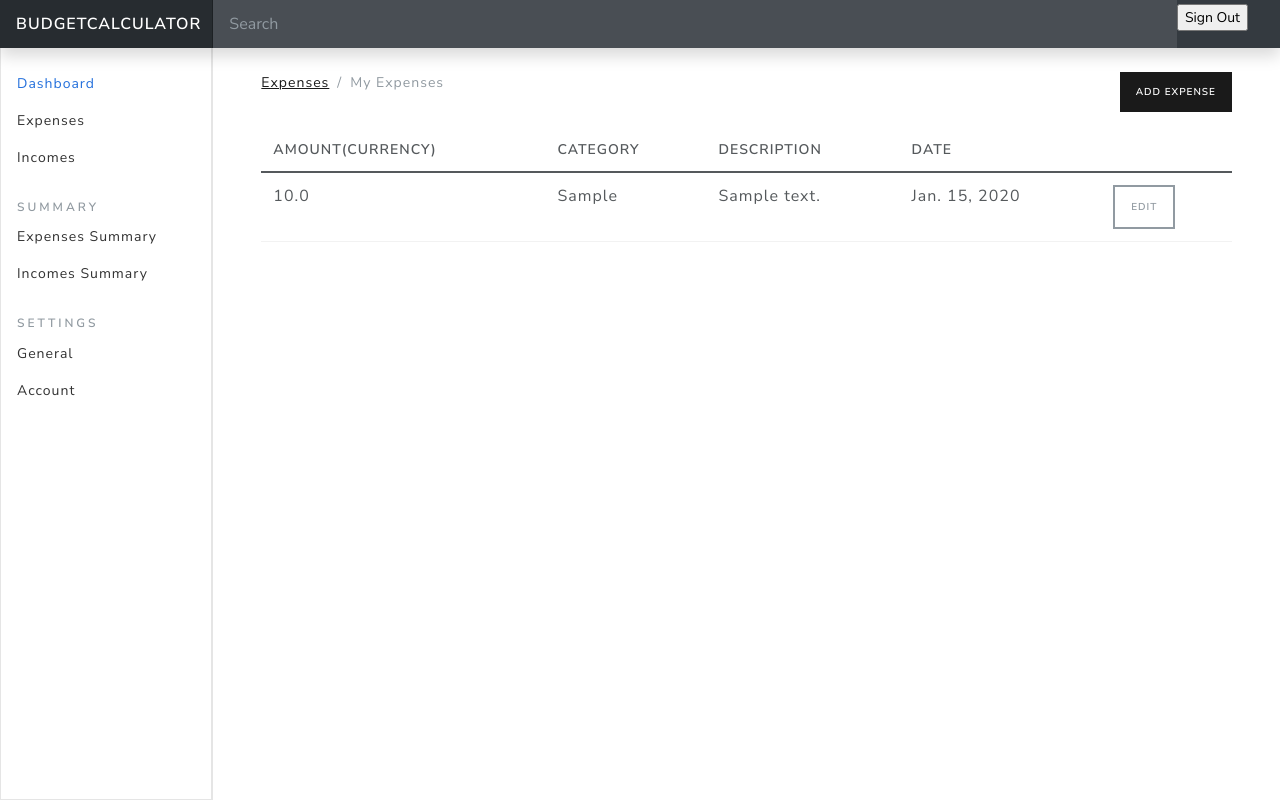
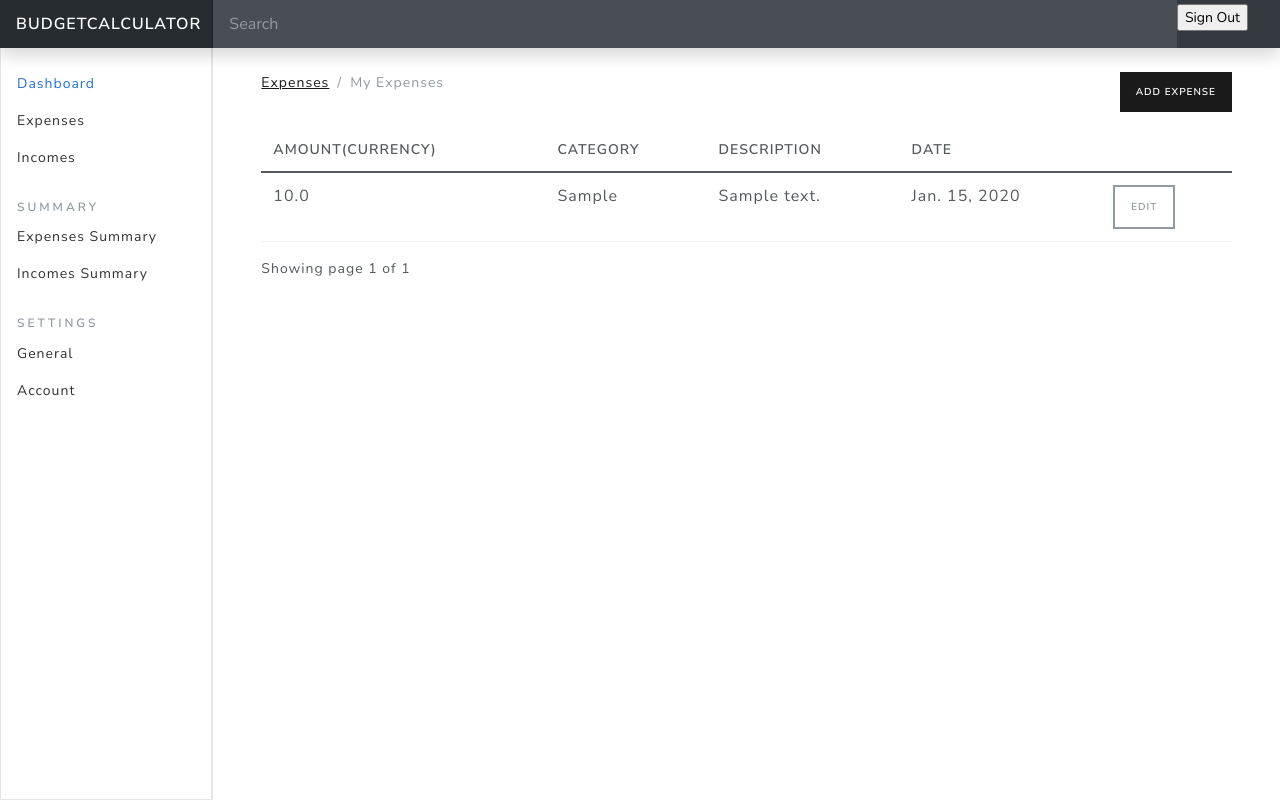
Before and after one commit to PJankowskii/project_django_web_site, a Django app: page / in a window 1280 px wide. Run offline with Django 3.2, Linux system fonts and the light colour scheme; a user stored in the database is signed in; tables that the repository leaves empty hold one stand-in row (values such as "Sample post"); some libraries are stand-ins or nearby versions.

Commit message:
Added pagination in expenses/index.html.

```diff
--- a/budget_web_site/expenses/views.py
+++ b/budget_web_site/expenses/views.py
@@ -2,6 +2,7 @@ from django.shortcuts import render, redirect
 from django.contrib.auth.decorators import login_required
 from .models import Category, Expense
 from django.contrib import messages
+from django.core.paginator import Paginator
 
 
 # Create your views here.
@@ -9,8 +10,12 @@ from django.contrib import messages
 def index(request):
     categories = Category.objects.all()
     expenses = Expense.objects.filter(owner=request.user)
+    paginator = Paginator(expenses, 3)
+    page_number = request.GET.get('page')
+    page_obj = Paginator.get_page(paginator, page_number)
     context = {
-        'expenses': expenses
+        'expenses': expenses,
+        'page_obj': page_obj,
     }
     return render(request, 'expenses/index.html', context)
 
--- a/budget_web_site/templates/expenses/index.html
+++ b/budget_web_site/templates/expenses/index.html
@@ -37,7 +37,7 @@
                 </tr>
             </thead>
             <tbody>
-        {% for expense in expenses %}
+            {% for expense in page_obj %}
                 <tr>
                     <td>{{expense.amount}}</td>
                     <td>{{expense.category}}</td>
@@ -53,6 +53,31 @@
             {% endfor %}
             </tbody>
         </table>
+        <div class="row">
+            <div class="col-md-6">
+                Showing page {{ page_obj.number }} of {{ page_obj.paginator.num_pages }}
+            </div>
+            <div class="col-md-6">
+                <ul class="pagination pagination-sm float-end">
+                    {% if page_obj.has_previous %}
+                        <li {% if page_obj.number == 1 %} class="page-item active" {% endif %}>
+                            <a class="page-link" href="?page=1">&laquo; 1</a>
+                        </li>
+                        <li class="page-item">
+                            <a class="page-link" href="?page={{ page_obj.previous_page_number }}">Previous</a>
+                        </li>
+                    {% endif %}
+                    {% if page_obj.has_next %}
+                        <li class="page-item">
+                            <a class="page-link" href="?page={{ page_obj.next_page_number }}">Next</a>
+                        </li>
+                        <li class="page-item">
+                            <a class="page-link" href="?page={{ page_obj.paginator.num_pages }}">{{ page_obj.paginator.num_pages }} &raquo;</a>
+                        </li>
+                    {% endif %}
+                </ul>
+            </div>
+        </div>
     {% endif %}
 </div>
 {% endblock %}
```
Lines whose indentation alone changed are shown as unchanged.
